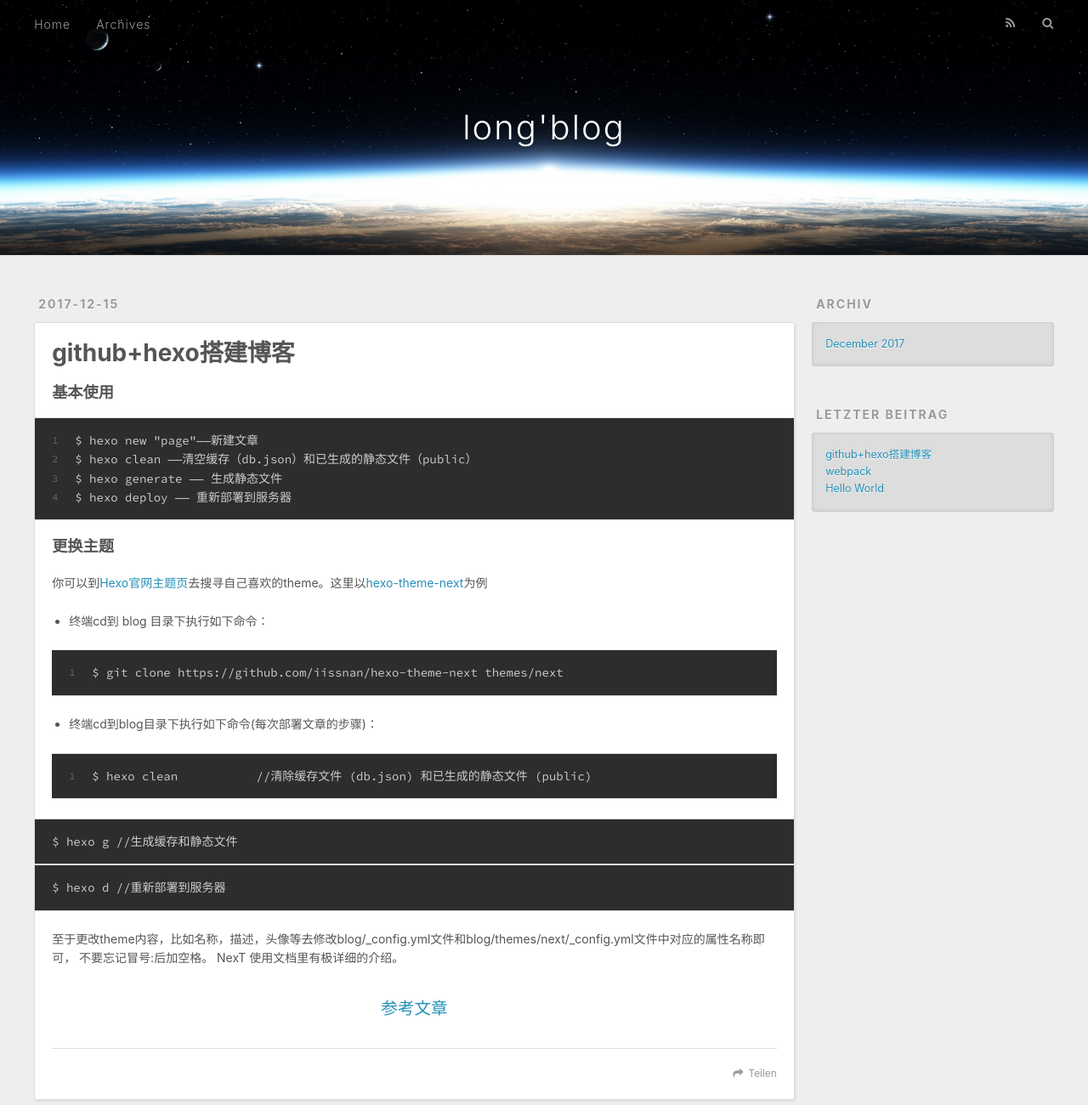
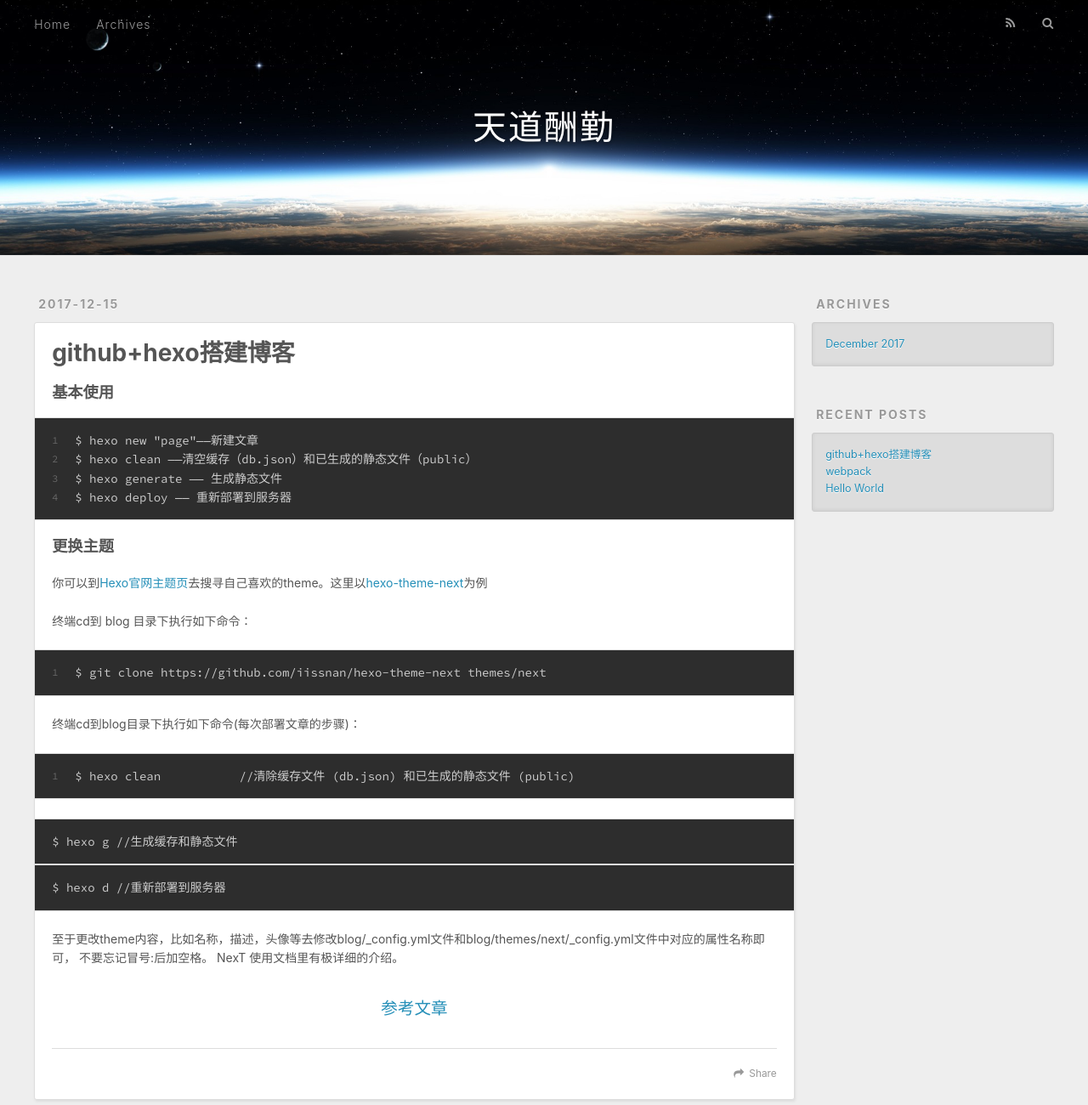
Before and after one commit to longlongma/longlongma.github.io, a plain HTML site: page index.html in a window 1280 px wide. Shown: the top 1300 px of the page at 85% size. Drawn offline with nearby package versions, Linux system fonts and the light colour scheme.

Commit message:
Site updated: 2017-12-15 17:12:25

```diff
--- a/index.html
+++ b/index.html
@@ -5,16 +5,16 @@
 
 
 
-  <title>long&#39;blog</title>
+  <title>天道酬勤</title>
   <meta name="viewport" content="width=device-width, initial-scale=1, maximum-scale=1">
   <meta property="og:type" content="website">
-<meta property="og:title" content="long&#39;blog">
+<meta property="og:title" content="天道酬勤">
 <meta property="og:url" content="http://yoursite.com/index.html">
-<meta property="og:site_name" content="long&#39;blog">
+<meta property="og:site_name" content="天道酬勤">
 <meta name="twitter:card" content="summary">
-<meta name="twitter:title" content="long&#39;blog">
+<meta name="twitter:title" content="天道酬勤">
 
-    <link rel="alternate" href="/atom.xml" title="long&#39;blog" type="application/atom+xml">
+    <link rel="alternate" href="/atom.xml" title="天道酬勤" type="application/atom+xml">
 
 
     <link rel="icon" href="/favicon.png">
@@ -33,7 +33,7 @@
   <div id="header-outer" class="outer">
     <div id="header-title" class="inner">
       <h1 id="logo-wrap">
-        <a href="/" id="logo">long&#39;blog</a>
+        <a href="/" id="logo">天道酬勤</a>
       </h1>
 
     </div>
@@ -50,7 +50,7 @@
 
           <a id="nav-rss-link" class="nav-icon" href="/atom.xml" title="RSS Feed"></a>
 
-        <a id="nav-search-btn" class="nav-icon" title="Suche"></a>
+        <a id="nav-search-btn" class="nav-icon" title="Search"></a>
       </nav>
       <div id="search-form-wrap">
         <form action="//google.com/search" method="get" accept-charset="UTF-8" class="search-form"><input type="search" name="q" class="search-form-input" placeholder="Search"><button type="submit" class="search-form-submit">&#xF002;</button><input type="hidden" name="sitesearch" value="http://yoursite.com"></form>
@@ -85,14 +85,8 @@
 
         <h3 id="基本使用"><a href="#基本使用" class="headerlink" title="基本使用"></a>基本使用</h3><figure class="highlight plain"><table><tr><td class="gutter"><pre><span class="line">1</span><br><span class="line">2</span><br><span class="line">3</span><br><span class="line">4</span><br></pre></td><td class="code"><pre><span class="line">$ hexo new &quot;page&quot;——新建文章</span><br><span class="line">$ hexo clean ——清空缓存（db.json）和已生成的静态文件（public）</span><br><span class="line">$ hexo generate —— 生成静态文件</span><br><span class="line">$ hexo deploy —— 重新部署到服务器</span><br></pre></td></tr></table></figure>
 <h3 id="更换主题"><a href="#更换主题" class="headerlink" title="更换主题"></a>更换主题</h3><p>你可以到<a href="https://hexo.io/themes/" target="_blank" rel="noopener">Hexo官网主题页</a>去搜寻自己喜欢的theme。这里以<a href="http://theme-next.iissnan.com" target="_blank" rel="noopener">hexo-theme-next</a>为例</p>
-<ul>
-<li><p>终端cd到 blog 目录下执行如下命令：</p>
-<figure class="highlight plain"><table><tr><td class="gutter"><pre><span class="line">1</span><br></pre></td><td class="code"><pre><span class="line">$ git clone https://github.com/iissnan/hexo-theme-next themes/next</span><br></pre></td></tr></table></figure>
-</li>
-<li><p>终端cd到blog目录下执行如下命令(每次部署文章的步骤)：</p>
-<figure class="highlight plain"><table><tr><td class="gutter"><pre><span class="line">1</span><br></pre></td><td class="code"><pre><span class="line">$ hexo clean           //清除缓存文件 (db.json) 和已生成的静态文件 (public)</span><br></pre></td></tr></table></figure>
-</li>
-</ul>
+<p>终端cd到 blog 目录下执行如下命令：<br><figure class="highlight plain"><table><tr><td class="gutter"><pre><span class="line">1</span><br></pre></td><td class="code"><pre><span class="line">$ git clone https://github.com/iissnan/hexo-theme-next themes/next</span><br></pre></td></tr></table></figure></p>
+<p>终端cd到blog目录下执行如下命令(每次部署文章的步骤)：<br><figure class="highlight plain"><table><tr><td class="gutter"><pre><span class="line">1</span><br></pre></td><td class="code"><pre><span class="line">$ hexo clean           //清除缓存文件 (db.json) 和已生成的静态文件 (public)</span><br></pre></td></tr></table></figure></p>
 <pre>$ hexo g //生成缓存和静态文件</pre>
 
 <pre>$ hexo d //重新部署到服务器</pre>
@@ -105,7 +99,7 @@
 
     </div>
     <footer class="article-footer">
-      <a data-url="http://yoursite.com/2017/12/15/github-hexo搭建博客/" data-id="cjb7ozapm0000qy975yirn2yv" class="article-share-link">Teilen</a>
+      <a data-url="http://yoursite.com/2017/12/15/github-hexo搭建博客/" data-id="cjb7p3le70000uo979lcykyva" class="article-share-link">Share</a>
 
 
     </footer>
@@ -147,7 +141,7 @@
 
     </div>
     <footer class="article-footer">
-      <a data-url="http://yoursite.com/2017/12/15/webpack/" data-id="cjb7ozapq0001qy97a8u30my4" class="article-share-link">Teilen</a>
+      <a data-url="http://yoursite.com/2017/12/15/webpack/" data-id="cjb7p3lec0002uo97vvrnr0js" class="article-share-link">Share</a>
 
 
     </footer>
@@ -192,7 +186,7 @@
 
     </div>
     <footer class="article-footer">
-      <a data-url="http://yoursite.com/2017/12/15/hello-world/" data-id="cjb7ozaps0002qy97sz8prvj2" class="article-share-link">Teilen</a>
+      <a data-url="http://yoursite.com/2017/12/15/hello-world/" data-id="cjb7p3lea0001uo97s13butm3" class="article-share-link">Share</a>
 
 
     </footer>
@@ -218,7 +212,7 @@
 
 
   <div class="widget-wrap">
-    <h3 class="widget-title">Archiv</h3>
+    <h3 class="widget-title">Archives</h3>
     <div class="widget">
       <ul class="archive-list"><li class="archive-list-item"><a class="archive-list-link" href="/archives/2017/12/">December 2017</a></li></ul>
     </div>
@@ -228,7 +222,7 @@
 
 
   <div class="widget-wrap">
-    <h3 class="widget-title">letzter Beitrag</h3>
+    <h3 class="widget-title">Recent Posts</h3>
     <div class="widget">
       <ul>
 
```
Also changed, not shown: 2017/12/15/github-hexo搭建博客/index.html (+15 -21 lines), 2017/12/15/hello-world/index.html (+9 -9 lines), 2017/12/15/webpack/index.html (+10 -10 lines), archives/2017/12/index.html (+9 -9 lines), archives/2017/index.html (+9 -9 lines), archives/index.html (+9 -9 lines).
